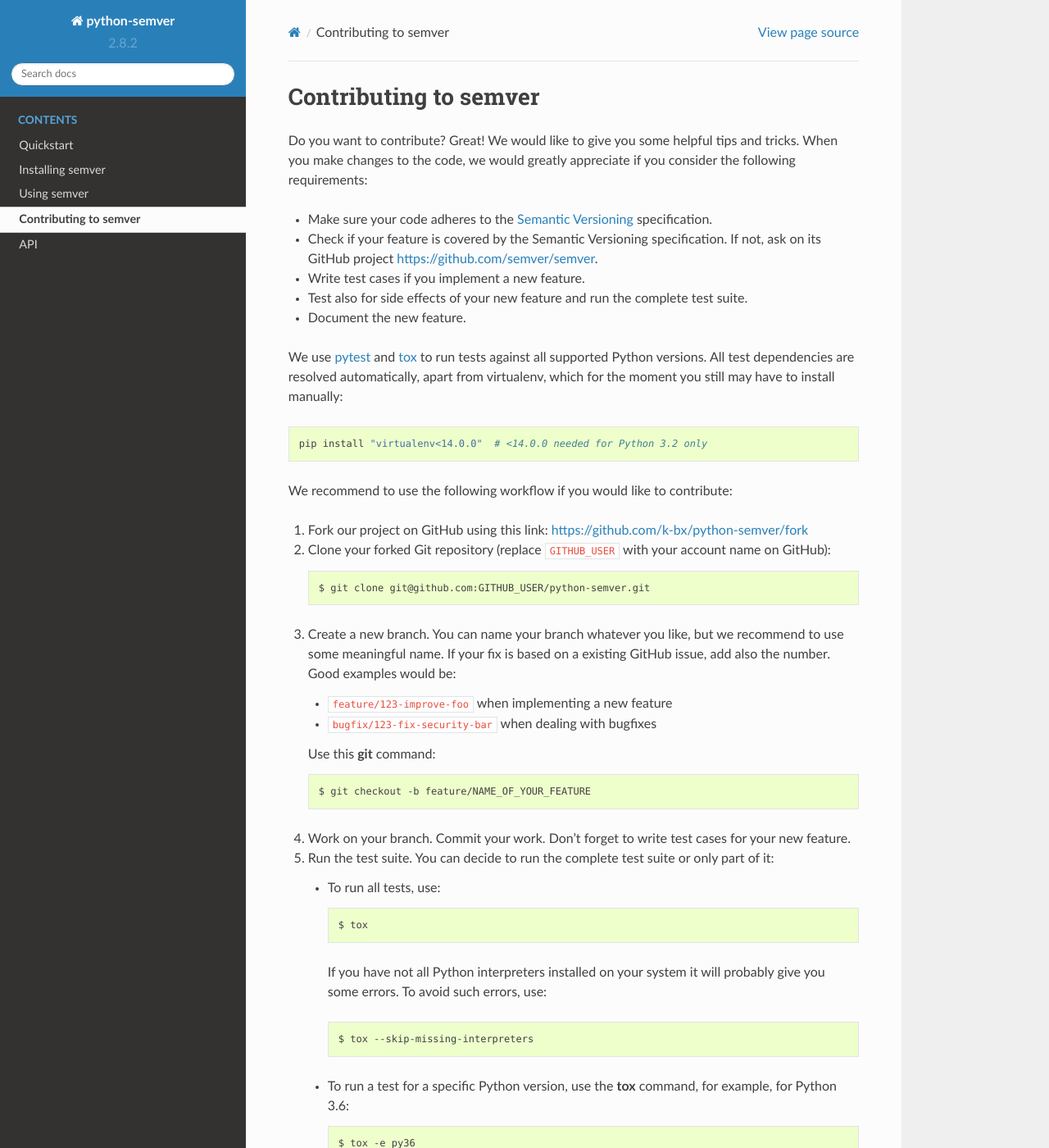
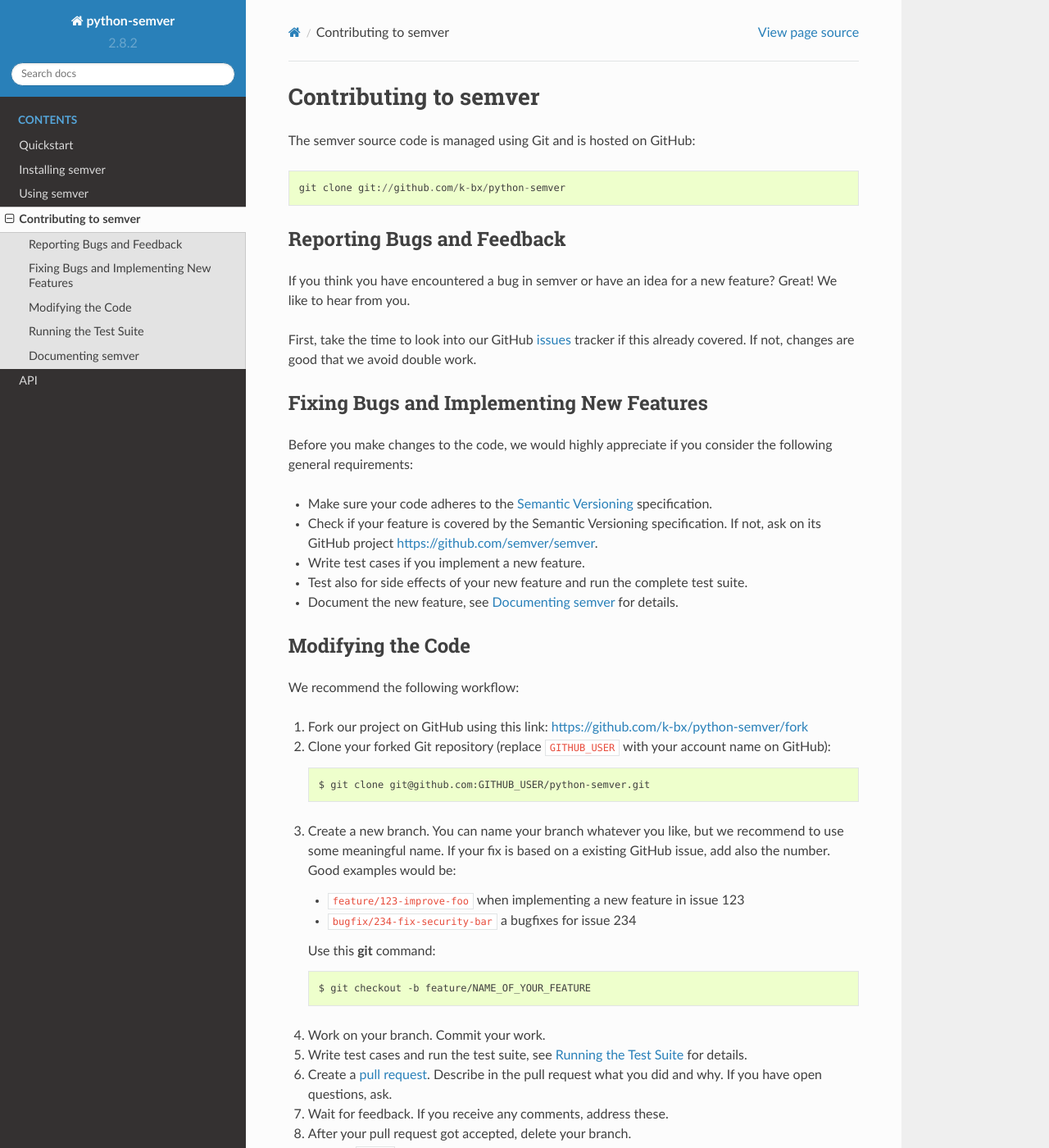
Before and after one commit to python-semver/python-semver, a Sphinx documentation site: the page built from docs/development.rst, in a window 1280 px wide and 1400 px high. Shown: the whole window at 82% size. Built offline with Sphinx 7.4.7 and the Read the Docs theme 2.0.0, drawn with Linux system fonts in a browser that asks for light colours; some of the changed text lies outside the part shown.

Commit message:
Doc: Clarify Contributing section (#158)
* Structure the text with more subsection
* Introduce a separate section about "Running the Test Suite"
  This gives an overview, recommends flake8, and how to run
  the complete test suite or only a specific test function
* Introduce a separate section about "Documenting semver"
  Gives contributors some helpful advise
* Use references (:ref:) to other section
  This helps to reduce the "big" procedure and make it more
  readable.
* Change wording, correct phrases, clarify text
  As well as in Python's Zen "Simple is better than complex",
  this applies to documentation too.
* setup.cfg: remove "-q" option
  Removing it does NOT change the default output. However,
  you can pass "-v" and run "tox -- -v" to print all test
  function.
  This is covered in the documentation now

```diff
--- a/docs/api.rst
+++ b/docs/api.rst
@@ -1,3 +1,5 @@
+.. _api:
+
 API
 ===
 
--- a/docs/development.rst
+++ b/docs/development.rst
@@ -1,10 +1,26 @@
 Contributing to semver
 ======================
 
-Do you want to contribute? Great! We would like to give you some
-helpful tips and tricks.
-When you make changes to the code, we would greatly appreciate if you
-consider the following requirements:
+The semver source code is managed using Git and is hosted on GitHub::
+
+   git clone git://github.com/k-bx/python-semver
+
+
+Reporting Bugs and Feedback
+---------------------------
+
+If you think you have encountered a bug in semver or have an idea for a new
+feature? Great! We like to hear from you.
+
+First, take the time to look into our GitHub `issues`_ tracker if
+this already covered. If not, changes are good that we avoid double work.
+
+
+Fixing Bugs and Implementing New Features
+-----------------------------------------
+
+Before you make changes to the code, we would highly appreciate if you
+consider the following general requirements:
 
 * Make sure your code adheres to the `Semantic Versioning`_ specification.
 
@@ -15,70 +31,163 @@
 
 * Test also for side effects of your new feature and run the complete
   test suite.
-* Document the new feature.
 
-We use `pytest`_ and `tox`_ to run tests against all supported Python
-versions.  All test dependencies are resolved automatically, apart from
-virtualenv, which for the moment you still may have to install manually:
+* Document the new feature, see :ref:`doc` for details.
 
-.. code-block:: bash
 
-    pip install "virtualenv<14.0.0"  # <14.0.0 needed for Python 3.2 only
+Modifying the Code
+------------------
 
-We recommend to use the following workflow if you would like to contribute:
+We recommend the following workflow:
 
-1. Fork our project on GitHub using this link:
+#. Fork our project on GitHub using this link:
    https://github.com/k-bx/python-semver/fork
 
-2. Clone your forked Git repository (replace ``GITHUB_USER`` with your
+#. Clone your forked Git repository (replace ``GITHUB_USER`` with your
    account name on GitHub)::
 
     $ git clone git@github.com:GITHUB_USER/python-semver.git
 
-3. Create a new branch. You can name your branch whatever you like, but we
+#. Create a new branch. You can name your branch whatever you like, but we
    recommend to use some meaningful name. If your fix is based on a
    existing GitHub issue, add also the number. Good examples would be:
 
-   * ``feature/123-improve-foo`` when implementing a new feature
-   * ``bugfix/123-fix-security-bar`` when dealing with bugfixes
+   * ``feature/123-improve-foo`` when implementing a new feature in issue 123
+   * ``bugfix/234-fix-security-bar`` a bugfixes for issue 234
 
    Use this :command:`git` command::
 
    $ git checkout -b feature/NAME_OF_YOUR_FEATURE
 
-4. Work on your branch. Commit your work. Don't forget to write test cases
-   for your new feature.
+#. Work on your branch. Commit your work.
 
-5. Run the test suite. You can decide to run the complete test suite or
-   only part of it:
+#. Write test cases and run the test suite, see :ref:`testsuite` for details.
 
-   * To run all tests, use::
-
-     $ tox
-
-    If you have not all Python interpreters installed on your system
-    it will probably give you some errors. To avoid such errors, use::
-
-     $ tox --skip-missing-interpreters
-
-   * To run a test for a specific Python version, use the
-     :command:`tox` command, for example, for Python 3.6::
-
-      $ tox -e py36
-
-6. Create a `pull request`_. Describe in the pull request what you did
+#. Create a `pull request`_. Describe in the pull request what you did
    and why. If you have open questions, ask.
 
-7. Wait for feedback. If you receive any comments, address these.
+#. Wait for feedback. If you receive any comments, address these.
 
-8. After your pull request got accepted, delete your branch.
+#. After your pull request got accepted, delete your branch.
 
-9. Use the ``clean`` command to remove build and test files and folders::
+#. Use the ``clean`` command to remove build and test files and folders::
 
    $ python setup.py clean
 
 
+.. _testsuite:
+
+Running the Test Suite
+----------------------
+
+We use `pytest`_ and `tox`_ to run tests against all supported Python
+versions.  All test dependencies are resolved automatically.
+
+You can decide to run the complete test suite or only part of it:
+
+* To run all tests, use::
+
+     $ tox
+
+  If you have not all Python interpreters installed on your system
+  it will probably give you some errors (``InterpreterNotFound``).
+  To avoid such errors, use::
+
+     $ tox --skip-missing-interpreters
+
+  It is possible to use only specific Python versions. Use the ``-e``
+  option and one or more abbreviations (``py27`` for Python 2.7, ``py34`` for
+  Python 3.4 etc.)::
+
+      $ tox -e py34
+      $ tox -e py27,py34
+
+  To get a complete list, run::
+
+      $ tox -l
+
+* To run only a specific test, pytest requires the syntax
+  ``TEST_FILE::TEST_FUNCTION``.
+
+  For example, the following line tests only the function
+  :func:`test_immutable_major` in the file :file:`test_semver.py` for all
+  Python versions::
+
+      $ tox test_semver.py::test_immutable_major
+
+  By default, pytest prints a dot for each test function only. To
+  reveal the executed test function, use the following syntax::
+
+     $ tox -- -v
+
+  You can combine the specific test function with the ``-e`` option, for
+  example, to limit the tests for Python 2.7 and 3.6 only::
+
+      $ tox -e py27,py36 test_semver.py::test_immutable_major
+
+Our code is checked against `flake8`_ for style guide issues. It is recommended
+to run your tests in combination with :command:`flake8`, for example::
+
+   $ tox -e py27,py36,flake8
+
+
+.. _doc:
+
+Documenting semver
+------------------
+
+Documenting the features of semver is very important. It gives our developers
+an overview what is possible with semver, how it "feels", and how it is
+used efficiently.
+
+.. note::
+
+    To build the documentation locally use the following command::
+
+      $ tox -e docs
+
+    The built documentation is available in :file:`dist/docs`.
+
+
+A new feature is *not* complete if it isn't proberly documented. A good
+documentation includes:
+
+  * **A docstring**
+
+    Each docstring contains a summary line, a linebreak, the description
+    of its arguments in `Sphinx style`_, and an optional doctest.
+    The docstring is extracted and reused in the :ref:`api` section.
+    An appropriate docstring should look like this::
+
+        def compare(ver1, ver2):
+            """Compare two versions
+
+            :param ver1: version string 1
+            :param ver2: version string 2
+            :return: The return value is negative if ver1 < ver2,
+                    zero if ver1 == ver2 and strictly positive if ver1 > ver2
+            :rtype: int
+
+            >>> semver.compare("1.0.0", "2.0.0")
+            -1
+            >>> semver.compare("2.0.0", "1.0.0")
+            1
+            >>> semver.compare("2.0.0", "2.0.0")
+            0
+            """
+
+  * **The documentation**
+
+    A docstring is good, but in most cases it's too dense. Describe how
+    to use your new feature in our documentation. Here you can give your
+    readers more examples, describe it in a broader context or show
+    edge cases.
+
+
+.. _flake8: https://flake8.readthedocs.io
+.. _issues:  https://github.com/k-bx/python-semver/issues
 .. _pull request: https://github.com/k-bx/python-semver/pulls
 .. _pytest: http://pytest.org/
+.. _Semantic Versioning: https://semver.org
+.. _Sphinx style: https://sphinx-rtd-tutorial.readthedocs.io/en/latest/docstrings.html
 .. _tox: https://tox.readthedocs.org/
-.. _Semantic Versioning: https://semver.org
--- a/setup.cfg
+++ b/setup.cfg
@@ -1,7 +1,6 @@
 [tool:pytest]
 norecursedirs = .git build .env/ env/ .pyenv/ .tmp/ .eggs/
 addopts =
-    -q
     --ignore=.eggs/
     --no-cov-on-fail
     --cov=semver
```
